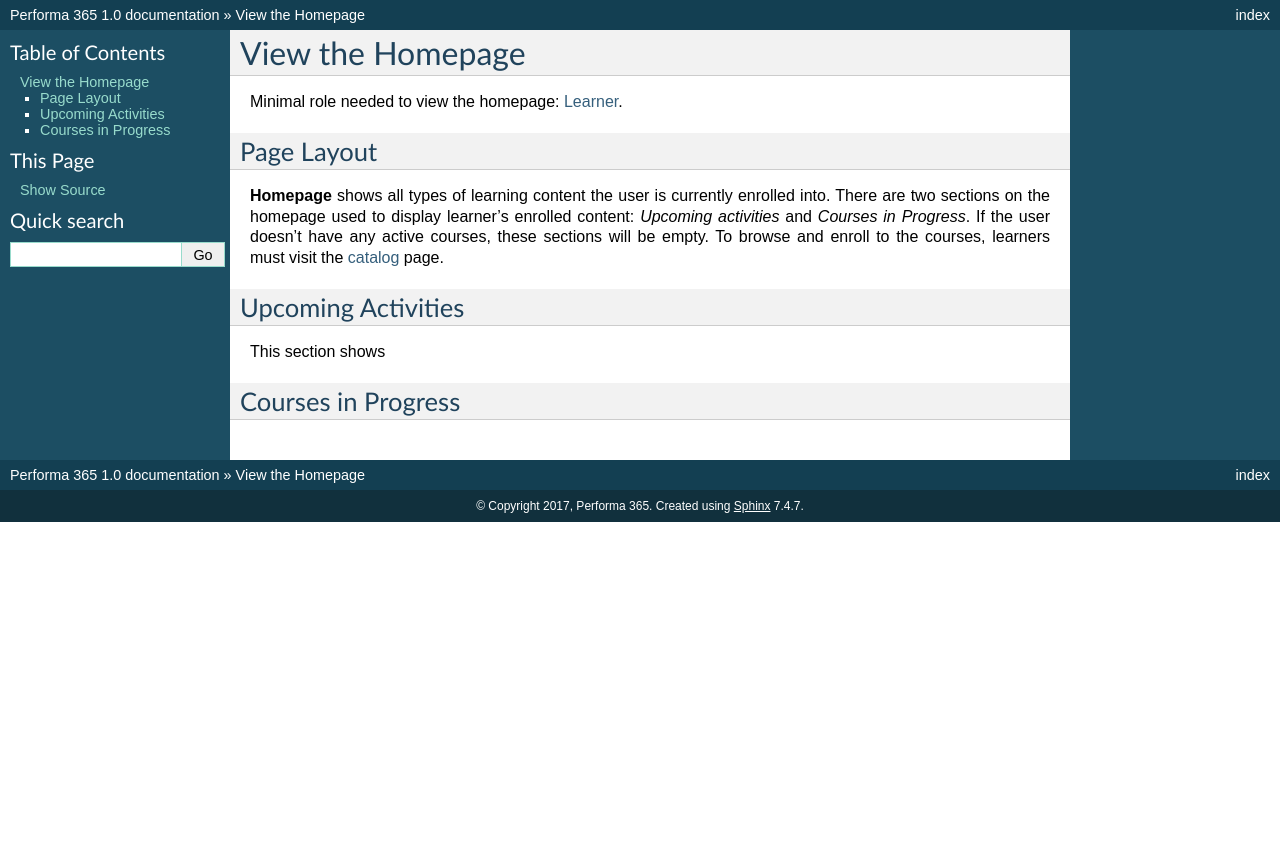
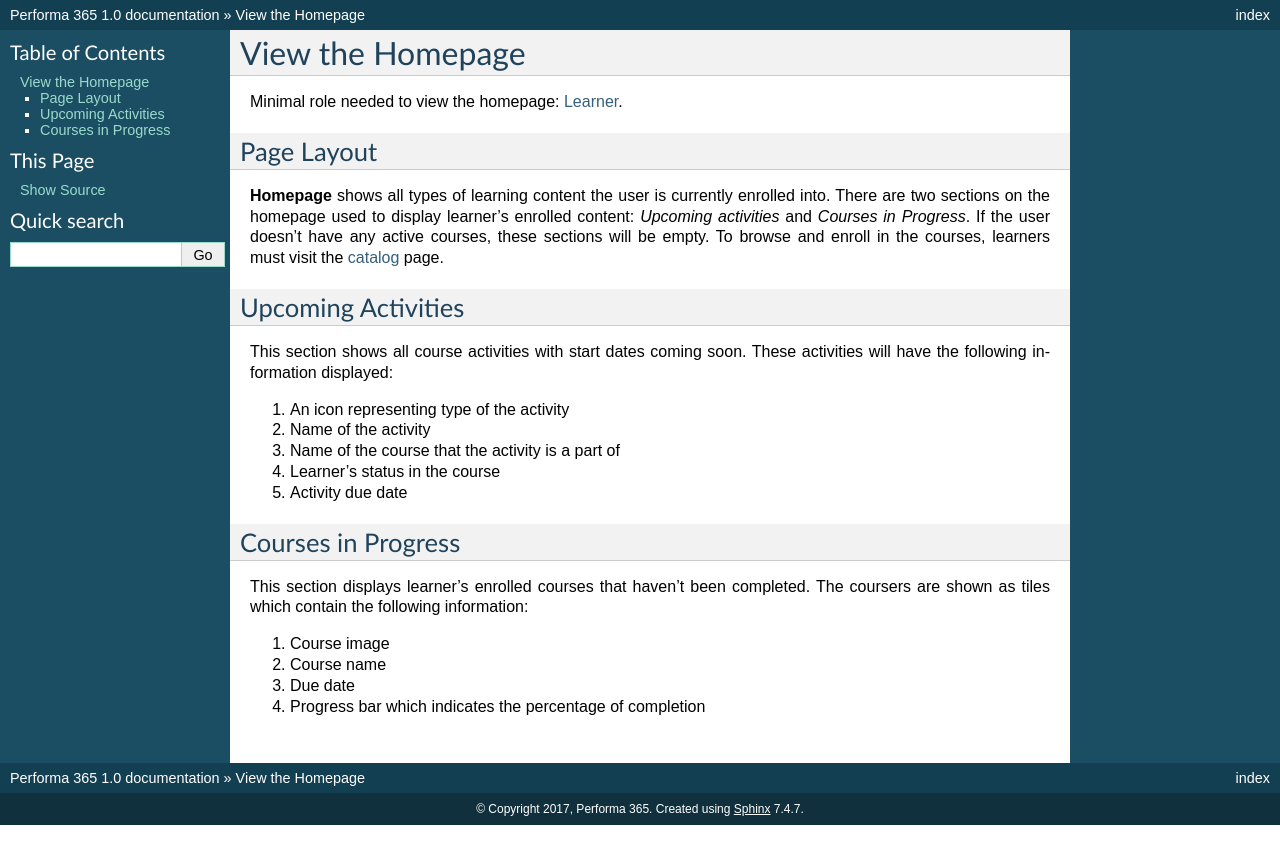
Before and after one commit to pslisko/performa365docs, a Sphinx documentation site: the page built from docs/howto/view_homepage.rst, in a window 1280 px wide. Shown: the top 864 px of the page. Built offline with Sphinx 7.4.7, drawn with Linux system fonts in a browser that asks for light colours; pages that are not in the unit, such as notebooks, are missing from menus.

Commit message:
Update view_homepage.rst

```diff
--- a/docs/howto/view_homepage.rst
+++ b/docs/howto/view_homepage.rst
@@ -6,13 +6,28 @@
 Page Layout
 **************
 
-**Homepage** shows all types of learning content the user is currently enrolled into. There are two sections on the homepage used to display learner's enrolled content: *Upcoming activities* and *Courses in Progress*. If the user doesn't have any active courses, these sections will be empty. To browse and enroll to the courses, learners must visit the :ref:`catalog <catalog>` page.
+**Homepage** shows all types of learning content the user is currently enrolled into. There are two sections on the homepage used to display learner's enrolled content: *Upcoming activities* and *Courses in Progress*. If the user doesn't have any active courses, these sections will be empty. To browse and enroll in the courses, learners must visit the :ref:`catalog <catalog>` page.
 
 Upcoming Activities
 ********************
 
-This section shows
+This section shows all course activities with start dates coming soon.
+These activities will have the following information displayed:
+
+#. An icon representing type of the activity
+#. Name of the activity
+#. Name of the course that the activity is a part of
+#. Learner's status in the course
+#. Activity due date
 
 
 Courses in Progress
 **********************
+
+This section displays learner's enrolled courses that haven't been completed.
+The coursers are shown as tiles which contain the following information:
+
+#. Course image
+#. Course name
+#. Due date
+#. Progress bar which indicates the percentage of completion
```
